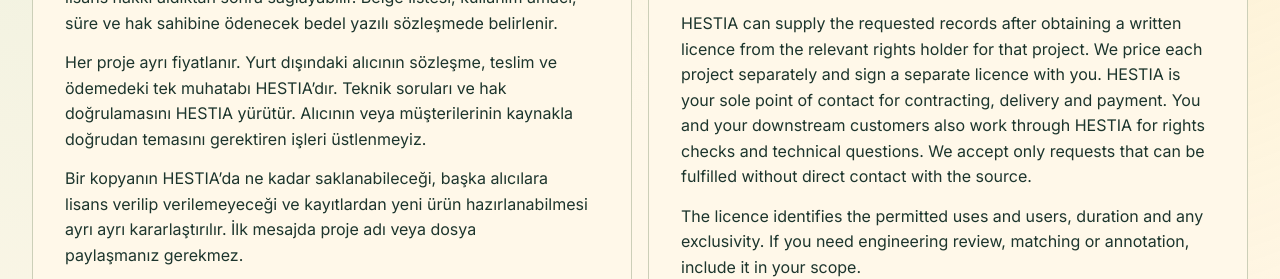
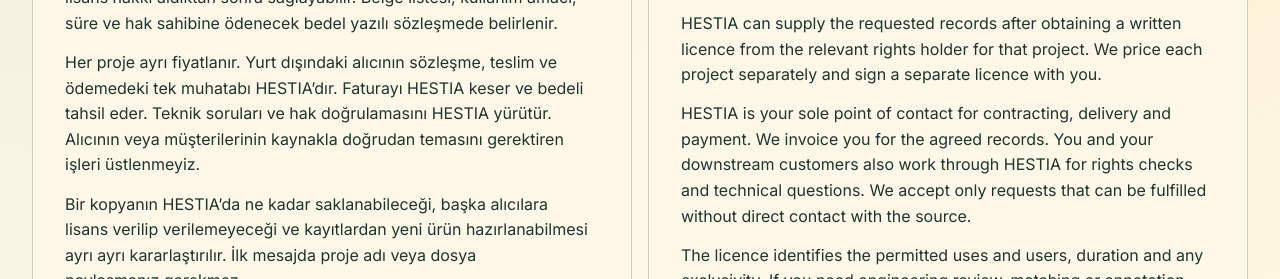
Before and after one commit to ckuyumcu/hestiadata.net, a plain HTML site: page index.html in a window 1280 px wide. Shown: the part 1143-1422 px from the top of the page. Drawn offline with Linux system fonts and the light colour scheme.

Commit message:
Keep HESTIA’s invoicing and collection role explicit

```diff
--- a/index.html
+++ b/index.html
@@ -143,7 +143,7 @@ section{position:relative;padding:80px 0;border-top:1px solid var(--line)}h2{fon
           <li><strong>Sanayi tesisi</strong> · Teknik şartnameler, bakım iş emirleri, muayene ve kalite test raporları.</li>
         </ul>
         <p>HESTIA, talep edilen belgeleri ilgili hak sahibinden proje bazında yazılı lisans hakkı aldıktan sonra sağlayabilir. Belge listesi, kullanım amacı, süre ve hak sahibine ödenecek bedel yazılı sözleşmede belirlenir.</p>
-        <p>Her proje ayrı fiyatlanır. Yurt dışındaki alıcının sözleşme, teslim ve ödemedeki tek muhatabı HESTIA’dır. Teknik soruları ve hak doğrulamasını HESTIA yürütür. Alıcının veya müşterilerinin kaynakla doğrudan temasını gerektiren işleri üstlenmeyiz.</p>
+        <p>Her proje ayrı fiyatlanır. Yurt dışındaki alıcının sözleşme, teslim ve ödemedeki tek muhatabı HESTIA’dır. Faturayı HESTIA keser ve bedeli tahsil eder. Teknik soruları ve hak doğrulamasını HESTIA yürütür. Alıcının veya müşterilerinin kaynakla doğrudan temasını gerektiren işleri üstlenmeyiz.</p>
         <p>Bir kopyanın HESTIA’da ne kadar saklanabileceği, başka alıcılara lisans verilip verilemeyeceği ve kayıtlardan yeni ürün hazırlanabilmesi ayrı ayrı kararlaştırılır. İlk mesajda proje adı veya dosya paylaşmanız gerekmez.</p>
         <a class="btn ghost" href="#contact" data-brief-service="archive-owner">Proje kayıtlarını tarif et</a>
       </article>
@@ -154,7 +154,8 @@ section{position:relative;padding:80px 0;border-top:1px solid var(--line)}h2{fon
           <li><strong>Power plant</strong> · Approved project drawings, site revisions, and commissioning and acceptance records.</li>
           <li><strong>Industrial facility</strong> · Technical specifications, maintenance work orders, and inspection and quality test reports.</li>
         </ul>
-        <p>HESTIA can supply the requested records after obtaining a written licence from the relevant rights holder for that project. We price each project separately and sign a separate licence with you. HESTIA is your sole point of contact for contracting, delivery and payment. You and your downstream customers also work through HESTIA for rights checks and technical questions. We accept only requests that can be fulfilled without direct contact with the source.</p>
+        <p>HESTIA can supply the requested records after obtaining a written licence from the relevant rights holder for that project. We price each project separately and sign a separate licence with you.</p>
+        <p>HESTIA is your sole point of contact for contracting, delivery and payment. We invoice you for the agreed records. You and your downstream customers also work through HESTIA for rights checks and technical questions. We accept only requests that can be fulfilled without direct contact with the source.</p>
         <p>The licence identifies the permitted uses and users, duration and any exclusivity. If you need engineering review, matching or annotation, include it in your scope.</p>
         <a class="btn" href="#contact" data-brief-service="archive-buyer">Describe the data you need</a>
       </article>
```
